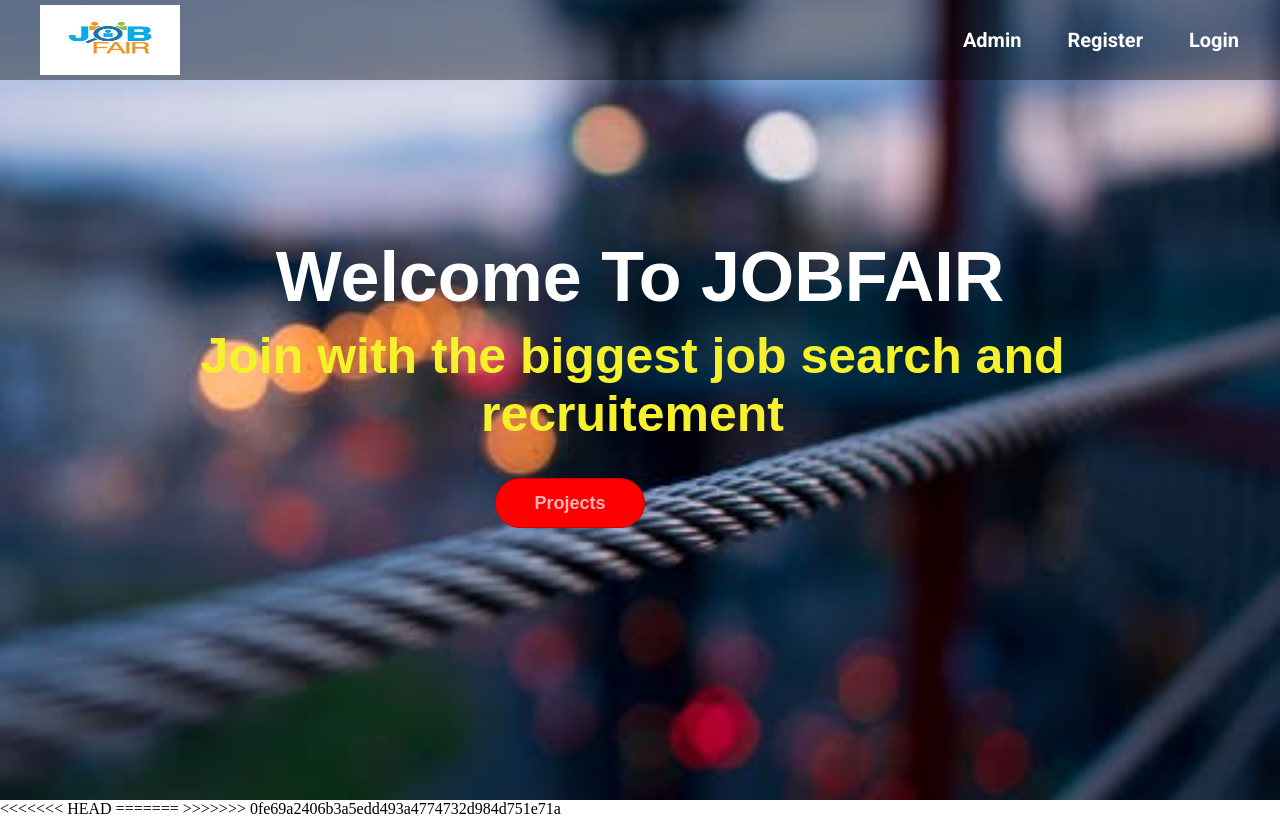
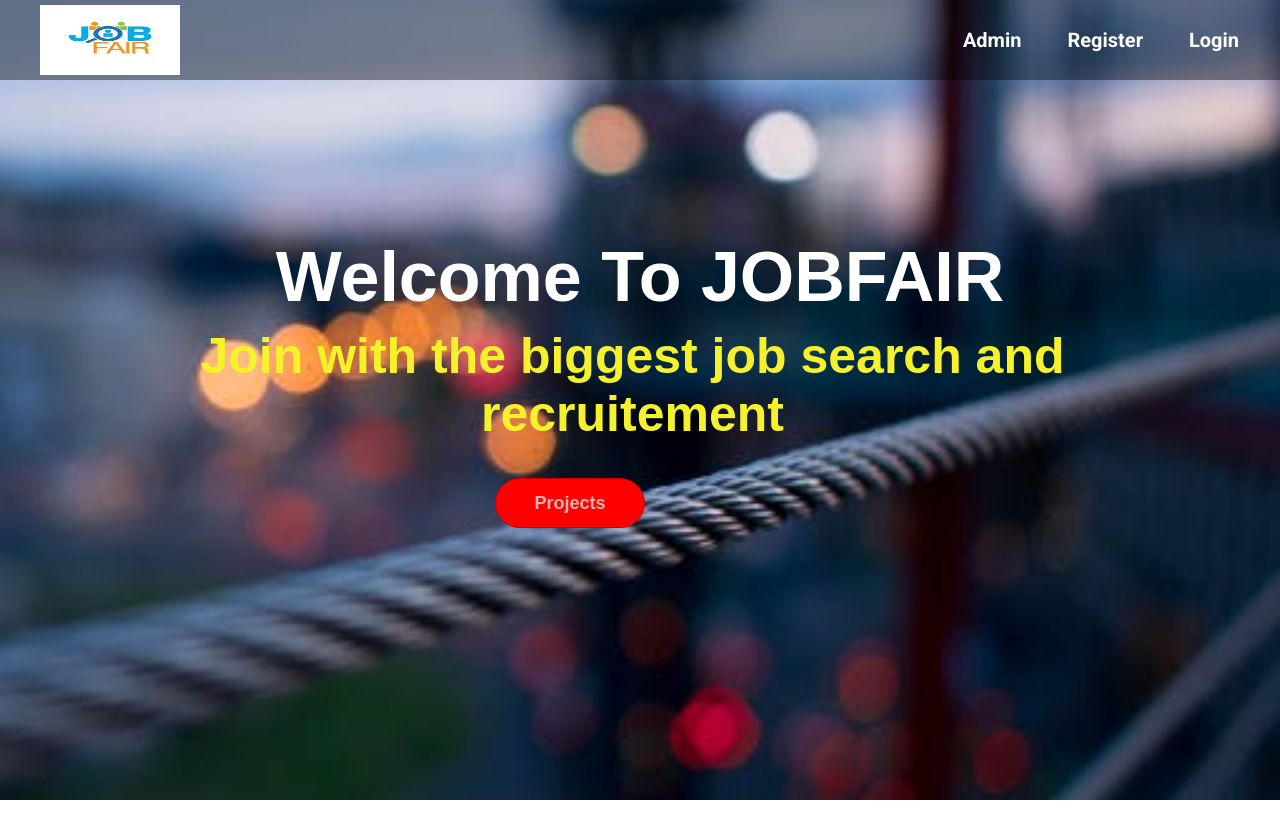
Before and after one commit to man-is-h/jobfair, a Django app: page / in a window 1280 px wide. Run offline with Django 3.2, Linux system fonts and the light colour scheme.

Commit message:
resolved index merge conflict

```diff
--- a/jobfair_website/jobfair_app/templates/index.html
+++ b/jobfair_website/jobfair_app/templates/index.html
@@ -43,7 +43,3 @@
     </div>
   </body>
 </html>
-<<<<<<< HEAD
-=======
-
->>>>>>> 0fe69a2406b3a5edd493a4774732d984d751e71a
```
